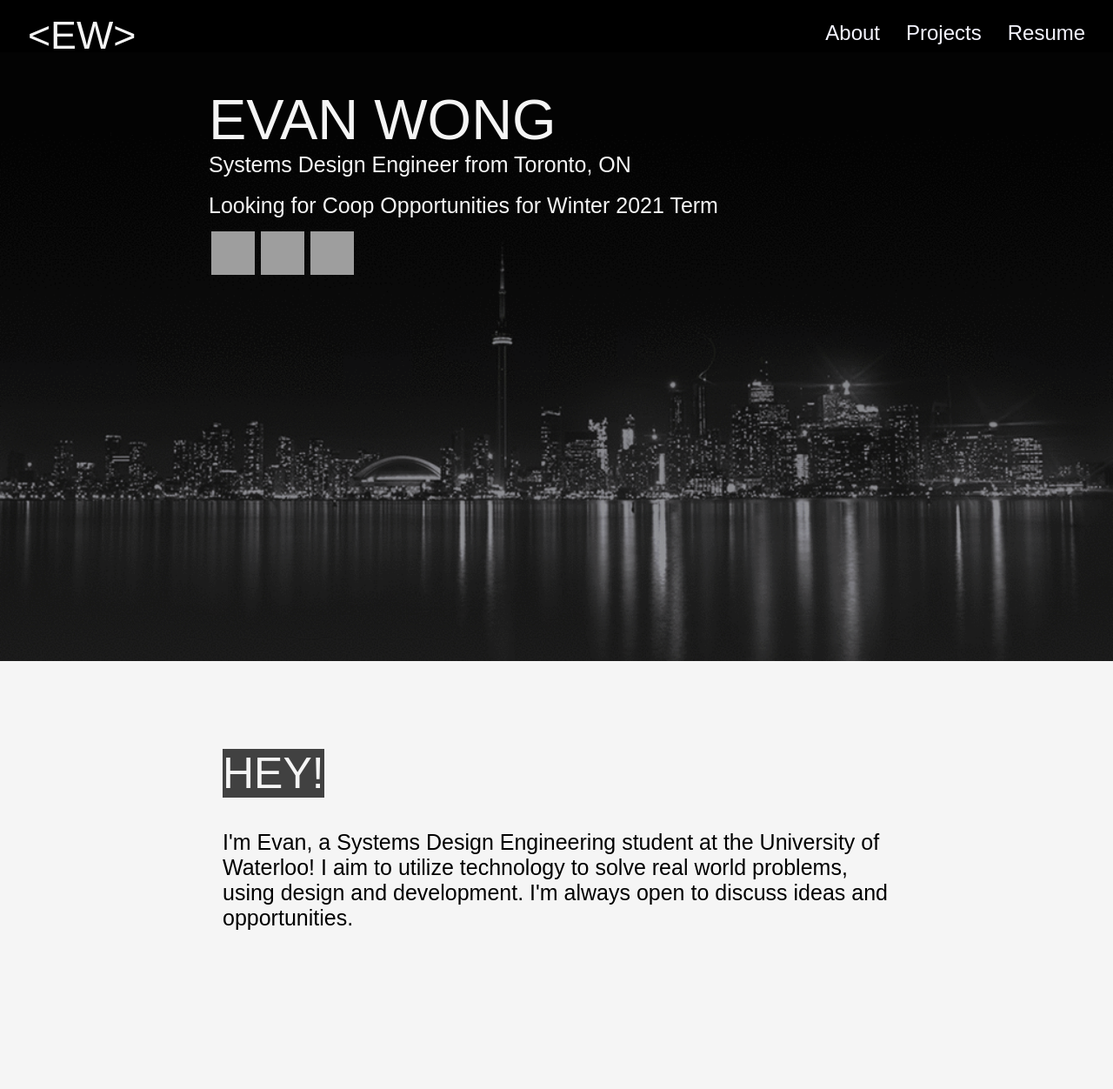
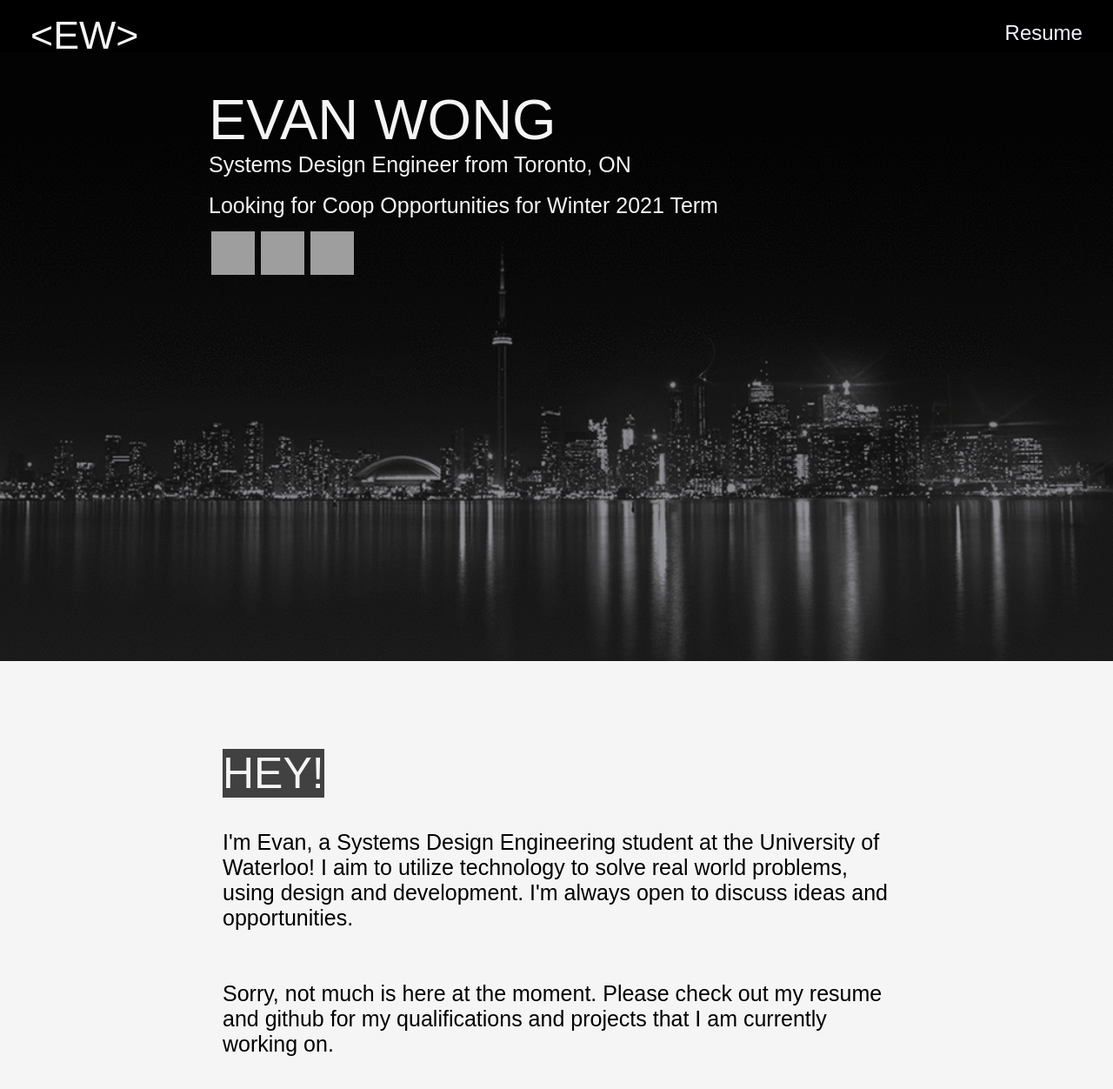
Before and after one commit to eevanwong/website, a React (Create React App) app: page / in a window 1280 px wide. Shown: the top 1252 px of the page at 87% size. Built offline with nearby package versions, Linux system fonts and the light colour scheme; grey boxes are pictures that could not be loaded.

Commit message:
Commit
Commit

```diff
--- a/src/App.js
+++ b/src/App.js
@@ -16,7 +16,7 @@ function App() {
       </Switch>
       <Home />
 
-      <About />
+      <About id="top" />
     </Router>
   );
 }
--- a/src/components/Navbar/Navbar.css
+++ b/src/components/Navbar/Navbar.css
@@ -54,8 +54,17 @@
 
 .navbar-items a {
   text-decoration: none;
+
   color: #f5f5ff;
   font-size: 24px;
+}
+
+.navbar-items a .not-available {
+  text-decoration: line-through !important;
+}
+
+#n/a {
+  text-decoration: none !important;
 }
 
 .navbar-items a:hover {
--- a/src/components/Navbar/Navbar.js
+++ b/src/components/Navbar/Navbar.js
@@ -20,13 +20,7 @@ function Navbar() {
           <div className="navbar-items">
             <ul>
               <li>
-                <a href="">About</a>
-              </li>
-              <li>
-                <a href="">Projects</a>
-              </li>
-              <li>
-                <a href={pdf} target="_blank">
+                <a href={pdf} target="_blank" id="n/a">
                   Resume
                 </a>
               </li>
@@ -39,3 +33,16 @@ function Navbar() {
 }
 
 export default Navbar;
+/*
+
+              <li>
+                <a href="" className="not-available">
+                  About
+                </a>
+              </li>
+              <li>
+                <a href="" className="not-available">
+                  Projects
+                </a>
+              </li>
+*/
--- a/src/components/pages/About/About.css
+++ b/src/components/pages/About/About.css
@@ -5,7 +5,7 @@ body {
 .about-wrapper {
   width: 60%;
   margin: 0 auto;
-  height: 400px;
+  height: 500px;
 }
 
 .about-left-text {
--- a/src/components/pages/About/About.js
+++ b/src/components/pages/About/About.js
@@ -15,6 +15,12 @@ function About() {
             Waterloo! I aim to utilize technology to solve real world problems,
             using design and development. I'm always open to discuss ideas and
             opportunities.
+            <br></br>
+            <br></br>
+            <br></br>
+            Sorry, not much is here at the moment. Please check out my resume
+            and github for my qualifications and projects that I am currently
+            working on.
           </h3>
         </div>
       </div>
```
